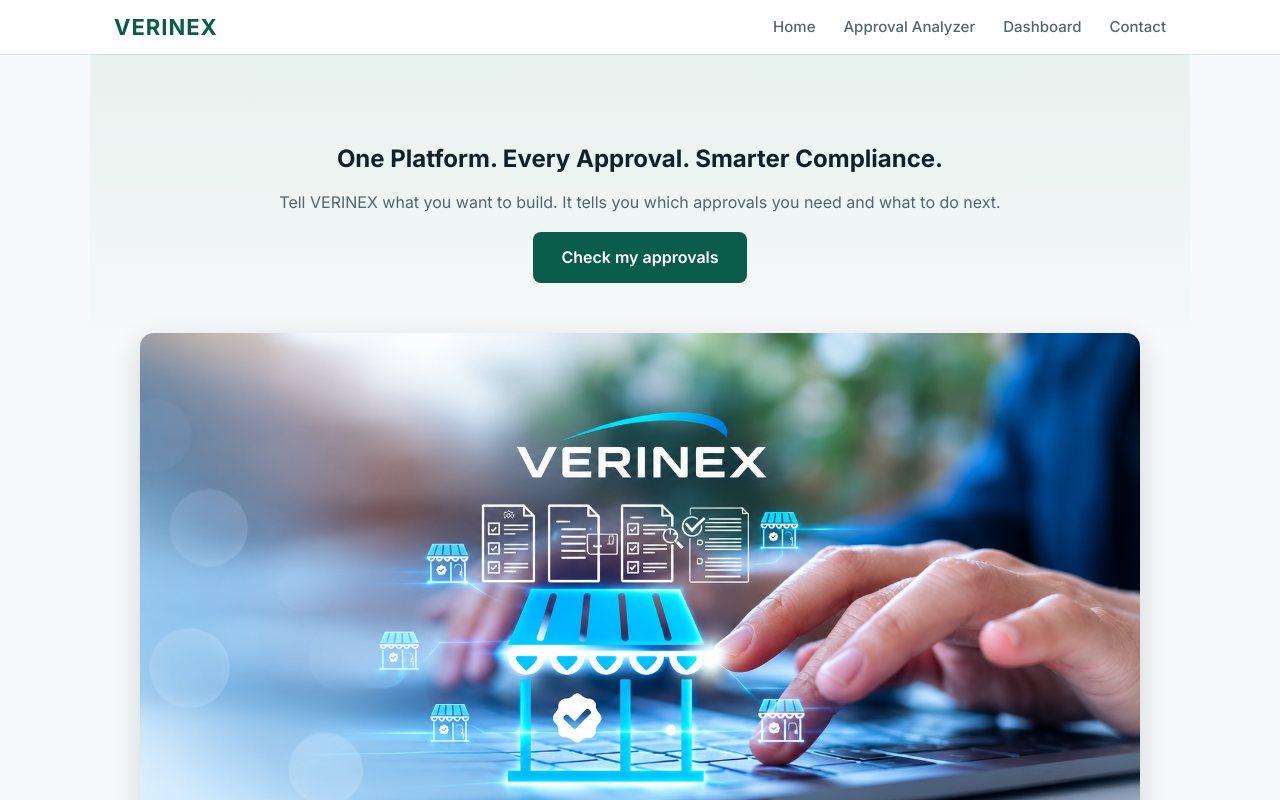
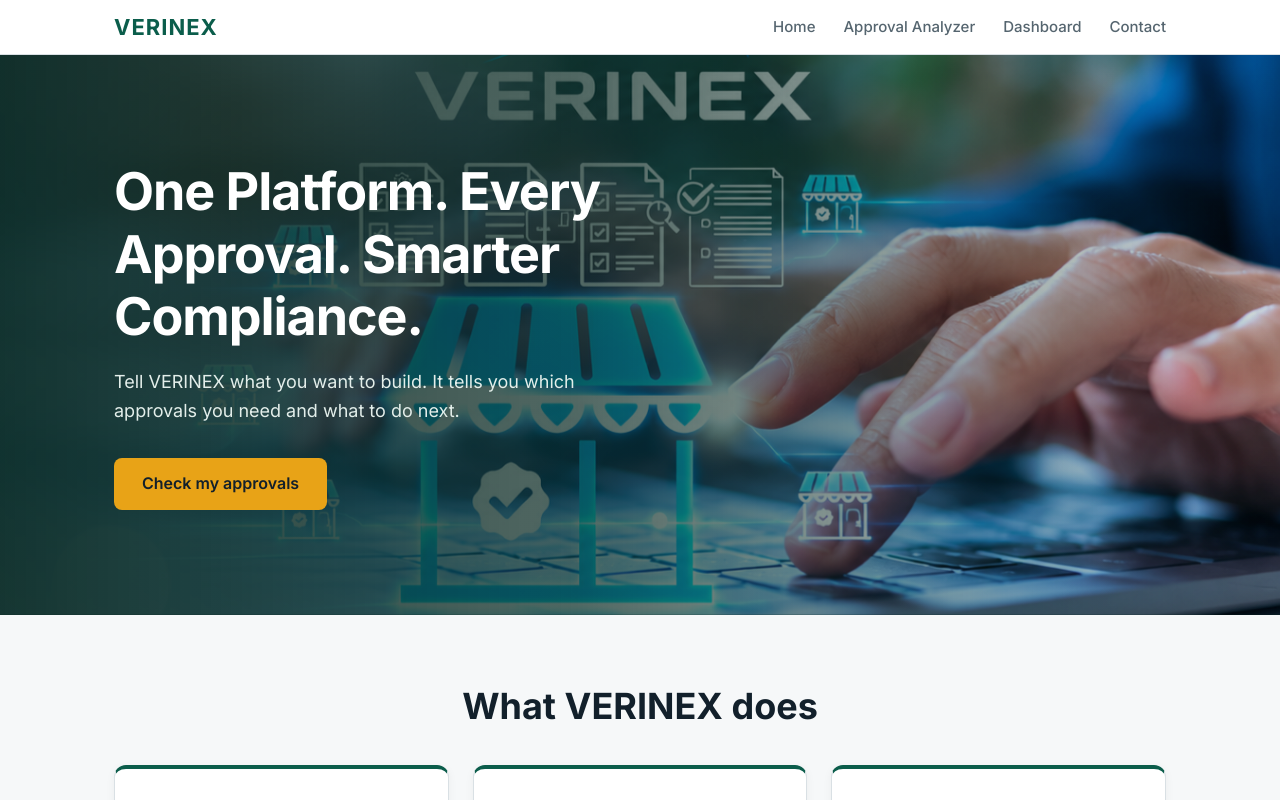
Before and after one commit to AkshataKalmud/verinex, a React (Vite) app: page / in a window 1280 px wide. Shown: the top 800 px of the page. Built offline with nearby package versions, Linux system fonts and the light colour scheme.

Commit message:
Animated hero

```diff
--- a/src/components/Hero.jsx
+++ b/src/components/Hero.jsx
@@ -1,10 +1,17 @@
 import { Link } from 'react-router-dom'
+
 function Hero() {
   return (
     <section className="hero">
-      <h1>One Platform. Every Approval. Smarter Compliance.</h1>
-      <p>Tell VERINEX what you want to build. It tells you which approvals you need and what to do next.</p>
-      <Link to="/analyzer" className="btn">Check my approvals</Link>
+      <div className="hero-bg"></div>
+      <div className="hero-overlay"></div>
+      <div className="hero-content">
+        <h1 className="fade d1">One Platform. Every Approval. Smarter Compliance.</h1>
+        <p className="fade d2">
+          Tell VERINEX what you want to build. It tells you which approvals you need and what to do next.
+        </p>
+        <Link to="/analyzer" className="btn fade d3">Check my approvals</Link>
+      </div>
     </section>
   )
 }
--- a/src/index.css
+++ b/src/index.css
@@ -87,30 +87,100 @@ nav ul a:hover {
   transition: background 0.2s, transform 0.2s;
 }
 
-.btn:hover {
-  background: var(--green-dark);
-  transform: translateY(-2px);
+/* ---------- Hero with moving image ---------- */
+.hero {
+  position: relative;
+  max-width: none;
+  margin: 0;
+  padding: 0;
+  min-height: 560px;
+  display: flex;
+  align-items: center;
+  overflow: hidden;
+  text-align: left;
+  background: #082821;
+  color: #ffffff;
 }
 
-/* ---------- Hero ---------- */
-.hero {
-  text-align: center;
-  padding: 90px 24px 50px;
-  background: linear-gradient(180deg, #E6F2EE 0%, #F6F8F9 100%);
+.hero-bg {
+  position: absolute;
+  top: 0;
+  bottom: 0;
+  left: -12%;
+  width: 124%;
+  background: url('/hero-bg.jpg') center / cover no-repeat;
+  animation: drift 14s ease-in-out infinite alternate;
+}
+
+@keyframes drift {
+  from { transform: translateX(-6%); }
+  to   { transform: translateX(6%); }
+}
+
+.hero-overlay {
+  position: absolute;
+  inset: 0;
+  background: linear-gradient(
+    90deg,
+    rgba(8, 40, 33, 0.92) 0%,
+    rgba(8, 40, 33, 0.70) 45%,
+    rgba(8, 40, 33, 0.15) 100%
+  );
+}
+
+.hero-content {
+  position: relative;
+  width: 100%;
+  max-width: 1100px;
+  margin: 0 auto;
+  padding: 80px 24px;
+}
+
+.hero-content h1 {
+  max-width: 560px;
+  margin: 0;
+  font-size: clamp(32px, 5vw, 52px);
+  font-weight: 700;
+  letter-spacing: -0.02em;
+}
+
+.hero-content p {
+  max-width: 480px;
+  margin: 20px 0 32px;
+  font-size: 18px;
+  color: #E3EEEA;
+}
+
+.hero-content .btn {
+  background: var(--accent);
   color: var(--ink);
 }
 
-.hero p {
-  color: var(--muted);
+.hero-content .btn:hover {
+  background: #F2B63A;
 }
 
-.banner {
-  display: block;
-  width: 100%;
-  max-width: 1000px;
-  margin: 0 auto 20px;
-  border-radius: 14px;
-  box-shadow: 0 10px 30px rgba(18, 32, 43, 0.15);
+/* one after the other */
+.fade {
+  animation: fadeUp 0.9s ease backwards;
+}
+
+.d1 { animation-delay: 0.3s; }
+.d2 { animation-delay: 1.2s; }
+.d3 { animation-delay: 2.1s; }
+
+@keyframes fadeUp {
+  from { opacity: 0; transform: translateY(24px); }
+  to   { opacity: 1; transform: translateY(0); }
+}
+
+@media (prefers-reduced-motion: reduce) {
+  .hero-bg, .fade { animation: none; }
+}
+
+@media (max-width: 800px) {
+  .hero { min-height: 480px; }
+  .hero-content { padding: 60px 20px; }
 }
 
 /* ---------- Sections ---------- */
--- a/src/pages/Home.jsx
+++ b/src/pages/Home.jsx
@@ -6,7 +6,6 @@ function Home() {
   return (
     <main>
       <Hero />
-      <img className="banner" src="/hero-bg.jpg" alt="Person submitting documents online with VERINEX" />
       <Features />
       <HowItWorks />
     </main>
```
